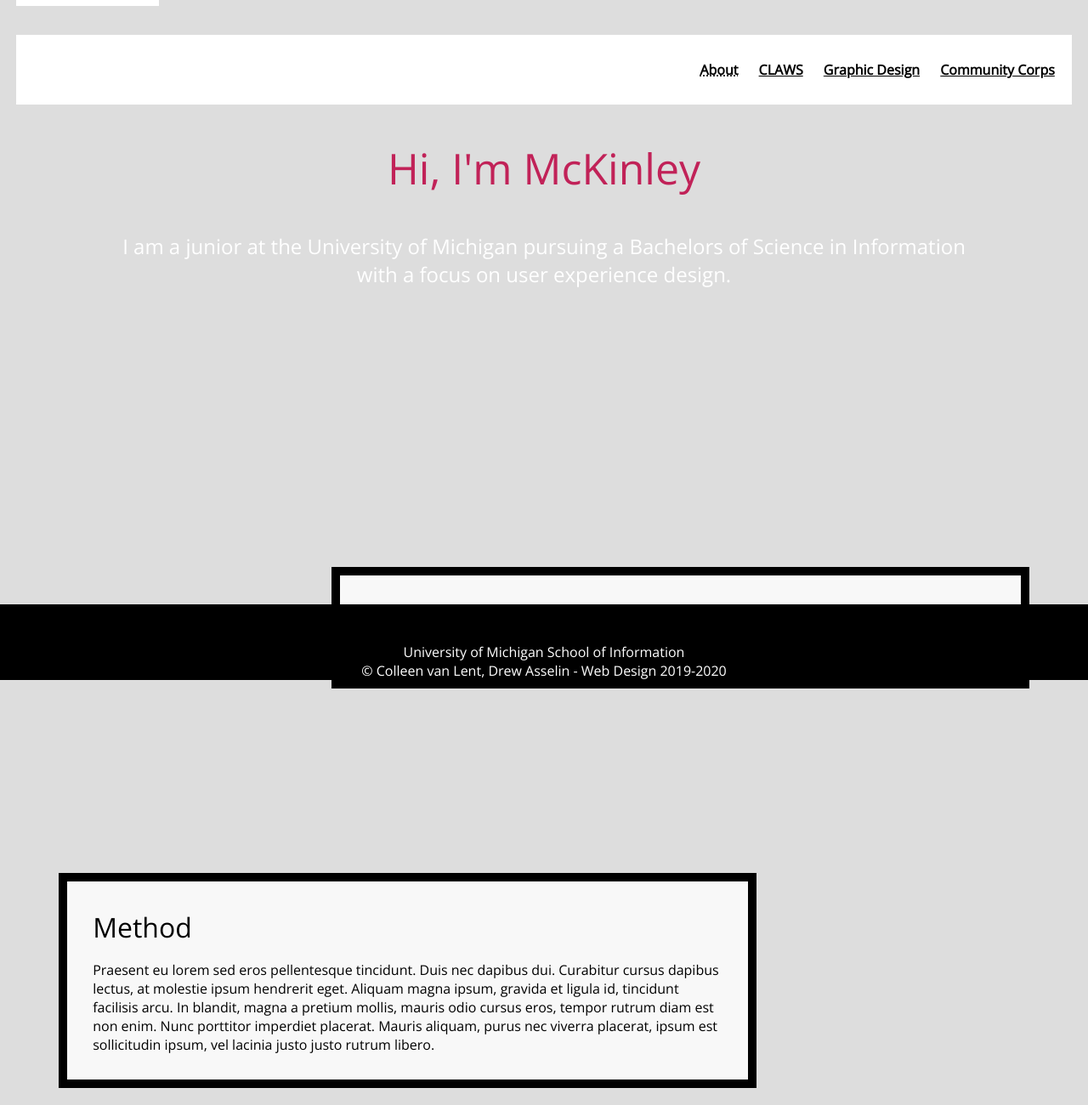
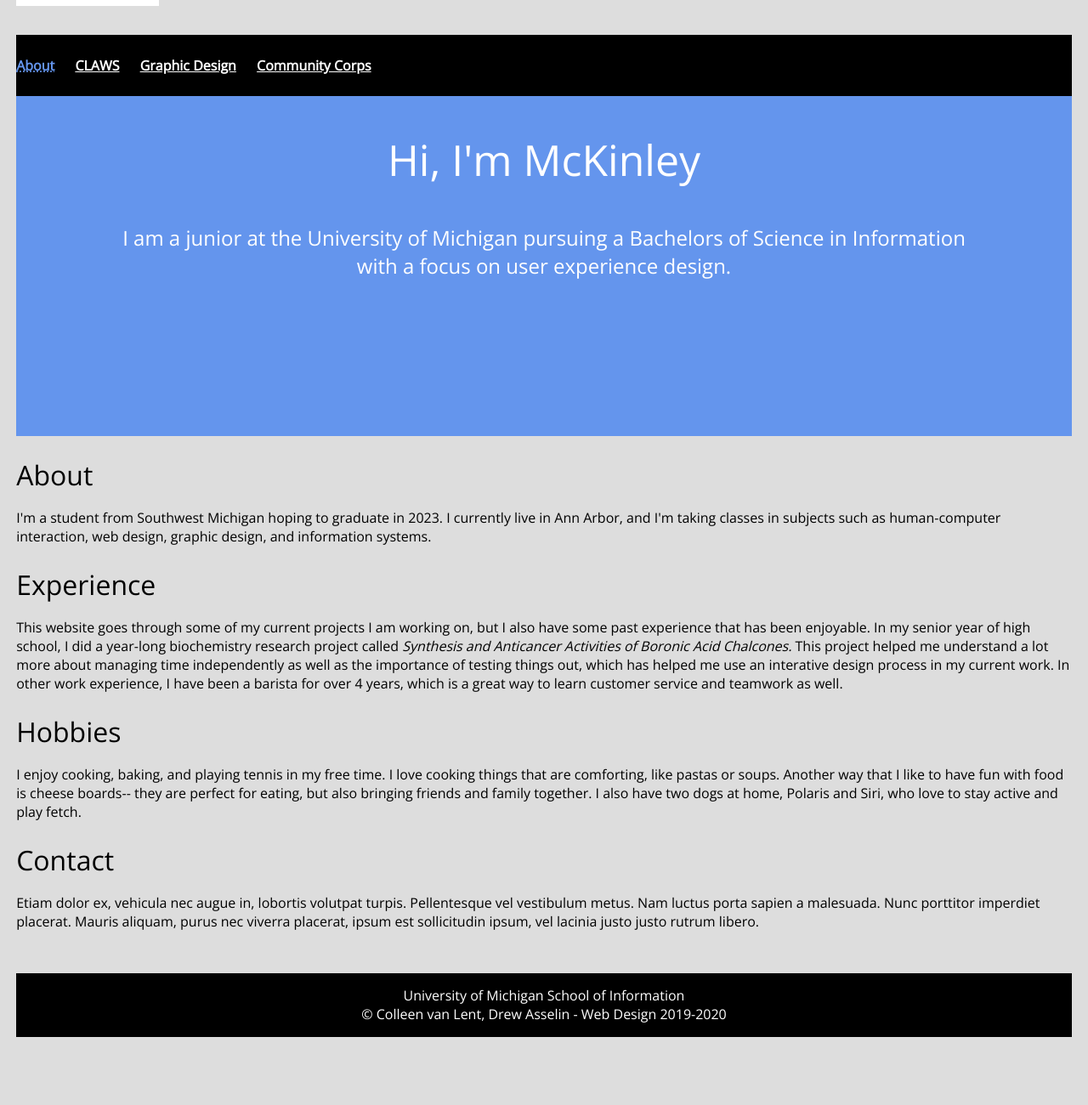
Before and after one commit to mnadai18/portfolio, a plain HTML site: page index.html in a window 1280 px wide. Shown: the top 1300 px of the page at 85% size. After the commit the page ends 1239 px from the top, so only its background shows below. Drawn offline with nearby package versions, Linux system fonts and the light colour scheme.

Commit message:
cleaned up style, more content

```diff
--- a/css/style.css
+++ b/css/style.css
@@ -1,5 +1,5 @@
-main{
-  margin-bottom: 100px;
+main {
+  margin-bottom: 50px;
 }
 
 caption{
@@ -32,12 +32,6 @@ body{
   background-repeat: no-repeat;
 }
 
-h1{
-  color: #c12258;
-  font-size: 2em;
-  line-height: 64px;
-  text-align:center;
-}
 
 p{
   padding-top: 15px;
@@ -71,7 +65,7 @@ nav li{
 }
 
 nav{
-  background-color: #FFFFFF;
+  background-color: black;
   padding: 25px 0;
   text-align: left;
 }
@@ -83,20 +77,14 @@ header p{
   text-align: center;
 }
 
-footer{
-  background-color: black;
-  color: white;
-  padding-top: 30px;
-  text-align: center;
-}
 
 nav a{
-  color: black;
+  color: white;
   font-weight: bold;
 }
 
 #currentLink {
-  color: #000000;
+  color:cornflowerblue;
   text-decoration-style: dotted;
 }
 
@@ -105,20 +93,14 @@ nav a{
   bottom: 0px;
 }
 
-.container{
-  display: grid;
-  grid-template: auto auto auto auto auto / 1fr 5fr 1fr;
-  grid-row-gap: 15px;
-}
 
 header{
   background-attachment: fixed; /* Parallax effect */
   background-position: center; /* Parallax effect */
   background-size: cover; /* Parallax effect */
   color: white;
+  background-color: cornflowerblue;
   height: 400px; /* Parallax effect */
-  grid-column: 1 / span 5;
-  grid-row: 1 / span 1;
 }
 
 .claws header{
@@ -127,112 +109,8 @@ header{
   background-size: cover; /* Parallax effect */
   color: white;
   height: 400px; /* Parallax effect */
-  grid-column: 1 / span 5;
-  grid-row: 1 / span 1;
   background-image: url("../images/galaxy.jpg");
   background-repeat: no-repeat;
-}
-
-.about, .method, .clients, .contact {
-  grid-column: 2 / span 1;
-}
-
-.astronaut-image, .tech-image, .clients-image, .contact-image {
-  grid-column: 1/ span 3;
-  max-height: 700px;
-  overflow: hidden;
-}
-
-.astronaut-image{
-  grid-row: 2/ span 1;
-  width: 100%;
-  height: 100%;
-}
-
-.about{
-  grid-row: 2/ span 1;
-}
-
-.tech-image{
-  grid-row: 3/ span 1;
-}
-
-.method{
-  grid-row: 3/ span 1;
-}
-
-.role {
-  grid-row: 4/ span 1;
-}
-
-.research-image {
-  grid-row: 4/ span 1;
-}
-
-.contact {
-  grid-row: 5/ span 1;
-}
-
-.contact-image {
-  grid-row: 5/ span 1;
-}
-
-.text-block{
-  background-color: rgba(255, 255, 255, .8);
-  border: 10px solid black;
-  padding: 30px;
-
-  /* Your code here */
-  align-self: center;
-}
-
-@media screen and (min-width: 800px){
-  nav{
-    padding: 30px 0;
-
-    /* Your code here */
-    text-align: right;
-  }
-
-  .container{
-   display: grid;
-   grid-template: 400px 400px 400px 400px 400px / 50px auto 500px auto 50px;
-  }
-
-
-
-  .about-image{
-    grid-column: 2 / span 2;
-  }
-
-  .about{
-    grid-column: 3 / span 2;
-  }
-
-  .method-image{
-    grid-column: 3 / span 2;
-  }
-
-  .method{
-    grid-column: 2 / span 2;
-  }
-
-  .clients-image{
-    grid-column: 2 / span 2;
-  }
-
-  .clients{
-    grid-column: 3 / span 2;
-  }
-
-  .contact-image{
-    grid-column: 3 / span 2;
-  }
-
-  .contact{
-    grid-column: 2 / span 2;
-  }
-
 }
 
 
@@ -241,9 +119,7 @@ footer{
   background:#000000;
   text-align:center;
   color: #FFFFFF;
-  /*margin: 1.2em; */
   min-height:75px;
-  position:fixed;
   bottom: 0px;
   left:0px;
   right: 0px;
--- a/index.html
+++ b/index.html
@@ -30,9 +30,10 @@
     </div>
 
     <div class="about text-block">
-      <a id="about"></a>
       <h2>About</h2>
-      <p></p>
+      <p>I'm a student from Southwest Michigan hoping to graduate in 2023. I currently live in Ann Arbor, and I'm taking classes in subjects such as human-computer interaction, web design, graphic design, and information systems.
+
+      </p>
     </div>
 
     <div class="method-image">
@@ -40,9 +41,9 @@
     </div>
 
     <div class="method text-block">
-      <a id="method"></a>
-      <h2>Method</h2>
-      <p>Praesent eu lorem sed eros pellentesque tincidunt. Duis nec dapibus dui. Curabitur cursus dapibus lectus, at molestie ipsum hendrerit eget. Aliquam magna ipsum, gravida et ligula id, tincidunt facilisis arcu. In blandit, magna a pretium mollis, mauris odio cursus eros, tempor rutrum diam est non enim. Nunc porttitor imperdiet placerat. Mauris aliquam, purus nec viverra placerat, ipsum est sollicitudin ipsum, vel lacinia justo justo rutrum libero.</p>
+      <h2>Experience</h2>
+      <p>This website goes through some of my current projects I am working on, but I also have some past experience that has been enjoyable. In my senior year of high school, I did a year-long biochemistry research project called <i>Synthesis and Anticancer Activities of Boronic Acid Chalcones.</i> This project helped me understand a lot more about managing time independently as well as the importance of testing things out, which has helped me use an interative design process in my current work.
+      In other work experience, I have been a barista for over 4 years, which is a great way to learn customer service and teamwork as well.</p>
     </div>
 
     <div class="clients-image">
@@ -50,9 +51,8 @@
     </div>
 
     <div class="clients text-block">
-      <a id="clients"></a>
-      <h2>Clients</h2>
-      <p>Nullam accumsan efficitur accumsan. Nunc arcu ante, iaculis nec leo vel, iaculis cursus odio. Vestibulum at elit eu nisi finibus placerat ac a lorem. Donec congue iaculis quam, non tempor ipsum accumsan et. Duis risus tellus, maximus sit amet varius pulvinar, faucibus in orci. Morbi ac placerat lectus. Sed leo augue, fringilla eu viverra auctor, dapibus vitae odio. Quisque non porttitor sem, vitae dictum tortor. Maecenas interdum sollicitudin mattis. Pellentesque accumsan elit eget placerat finibus. Phasellus eget elit quis est mattis porta non non metus. Pellentesque lacus dui, tempor ac elit at, convallis ultricies velit. Fusce viverra dui dui, vitae feugiat erat ornare sit amet. Maecenas diam ligula, venenatis id dignissim et, convallis non tellus. Aenean vehicula laoreet vehicula.</p>
+      <h2>Hobbies</h2>
+      <p>I enjoy cooking, baking, and playing tennis in my free time. I love cooking things that are comforting, like pastas or soups. Another way that I like to have fun with food is cheese boards-- they are perfect for eating, but also bringing friends and family together. I also have two dogs at home, Polaris and Siri, who love to stay active and play fetch. </p>
     </div>
 
     <div class="contact-image">
```
Also changed, not shown: community.html (+5 -41 lines).
